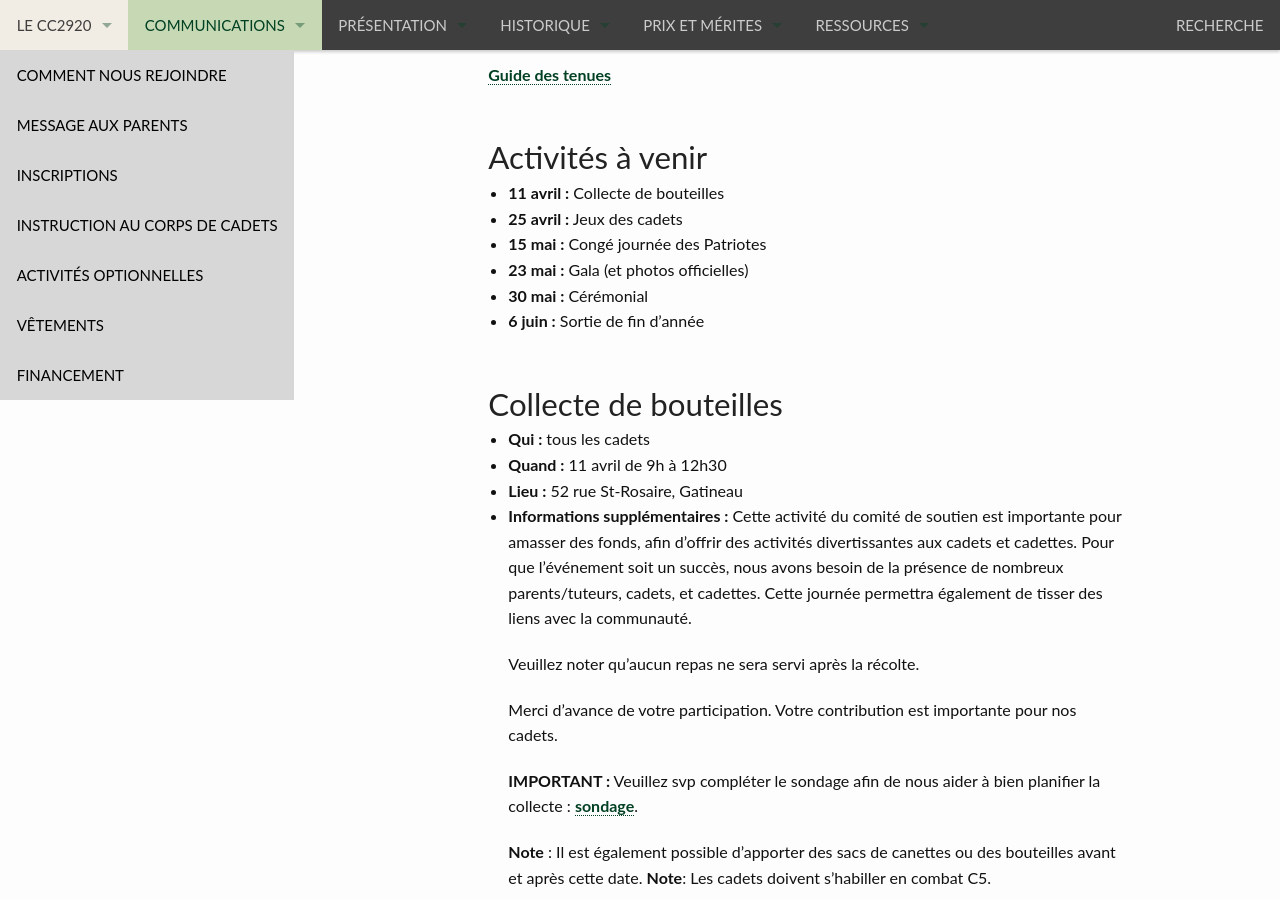
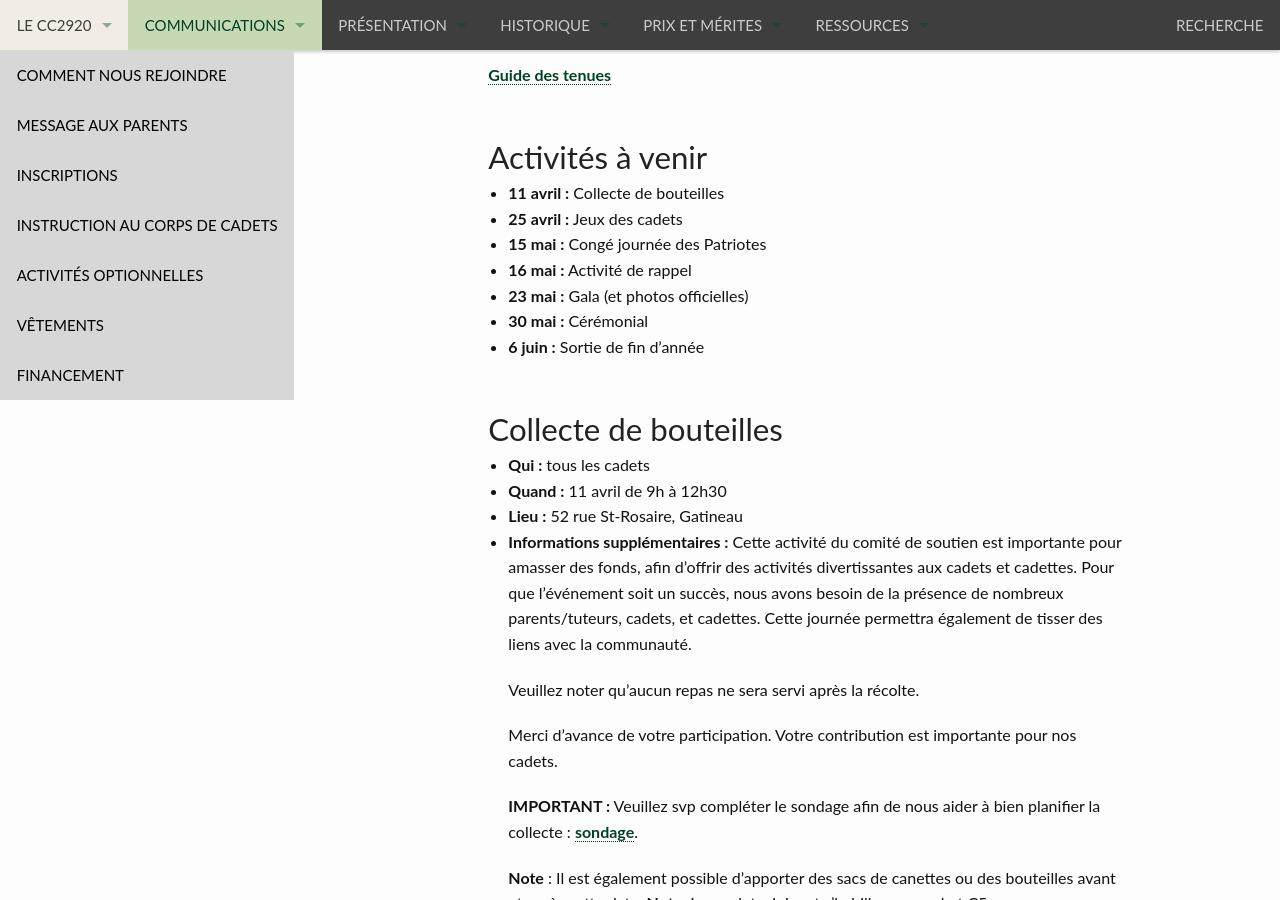
Before and after one commit to CC2920/web, a Jekyll site: the page built from _communications/messages.md, in a window 1280 px wide and 900 px high, scrolled down 519 px. Built offline with Jekyll 4.4.1, drawn with Linux system fonts in a browser that asks for light colours.

Commit message:
Add reminder activity on May 16

```diff
--- a/_communications/messages.md
+++ b/_communications/messages.md
@@ -18,6 +18,7 @@ layout: "messages"
 - **11 avril :** Collecte de bouteilles
 - **25 avril :** Jeux des cadets
 - **15 mai :** Congé journée des Patriotes
+- **16 mai :** Activité de rappel
 - **23 mai :** Gala (et photos officielles)
 - **30 mai :** Cérémonial
 - **6 juin :** Sortie de fin d’année
```
